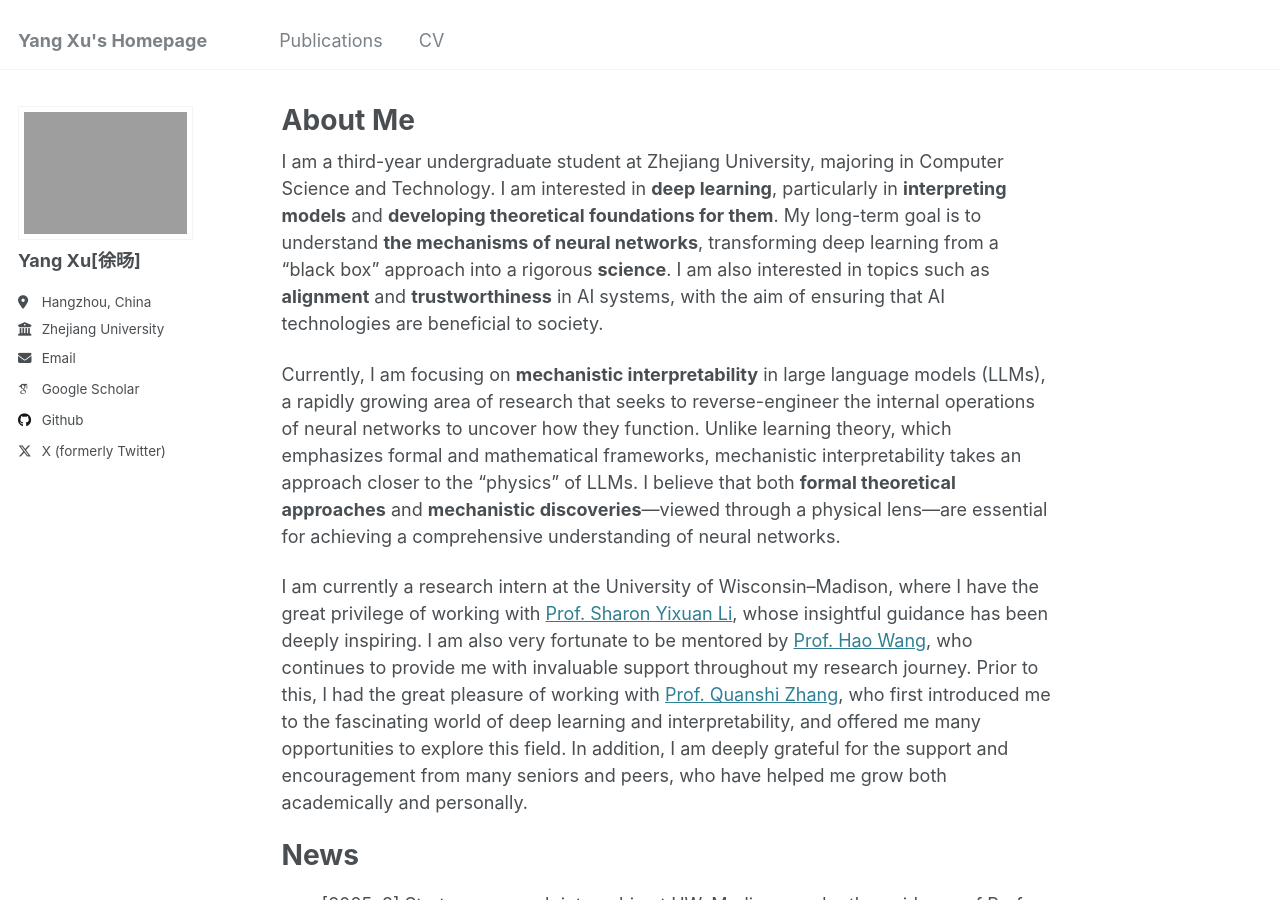
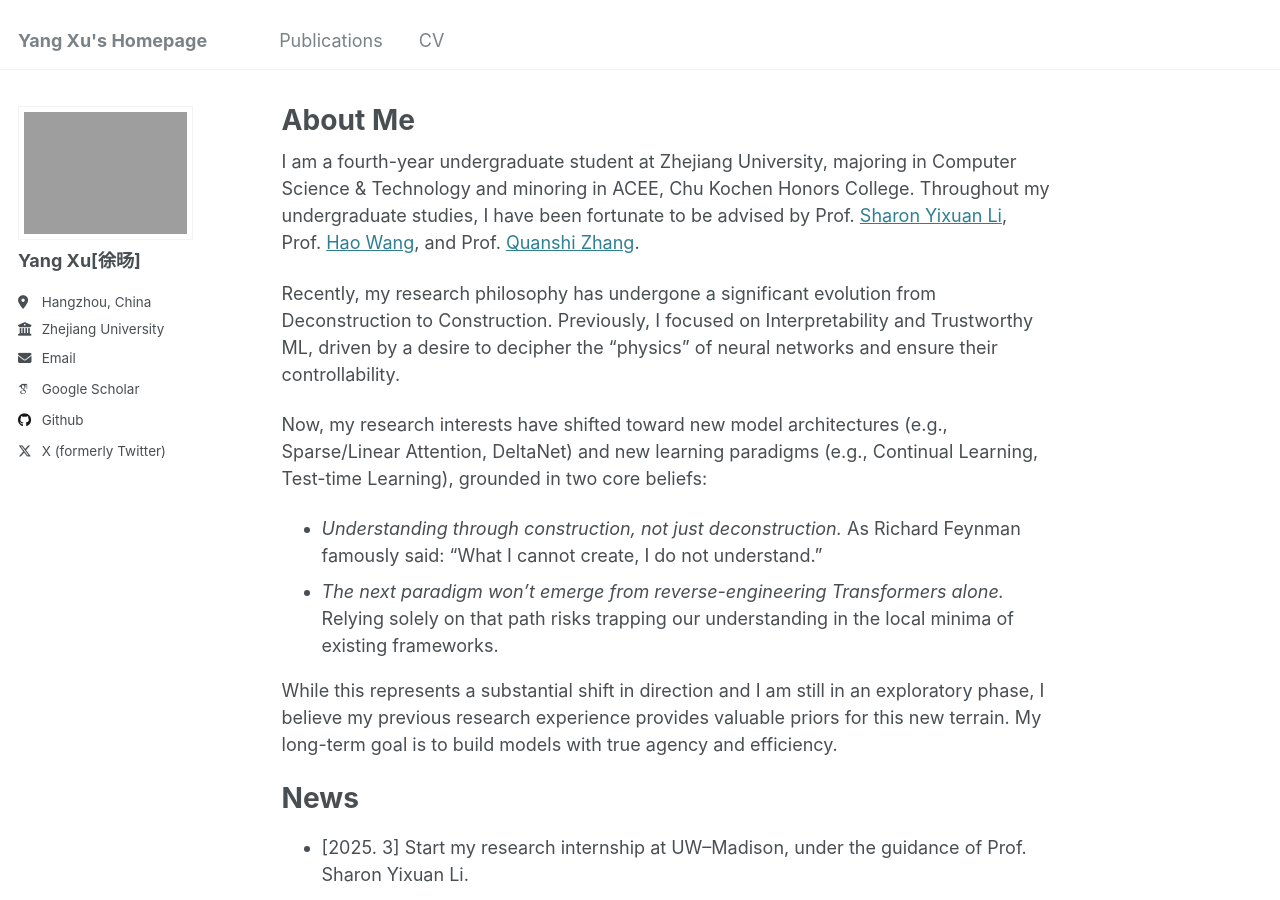
Before and after one commit to Superposition09m/Superposition09m.github.io, a Jekyll site: the page built from _pages/about.md, in a window 1280 px wide and 900 px high. Built offline with Jekyll 4.4.1, drawn with Linux system fonts in a browser that asks for light colours; some web fonts are replaced.

Commit message:
update re-interest

```diff
--- a/_pages/about.md
+++ b/_pages/about.md
@@ -8,11 +8,16 @@ redirect_from:
 ---
 <meta name="google-site-verification" content="3jHCvvjjHd8hV4pVSWJ0hARkGtHqr54KgdCJ_YRbXQo" />
 
-I am a third-year undergraduate student at Zhejiang University, majoring in Computer Science and Technology. I am interested in **deep learning**, particularly in **interpreting models** and **developing theoretical foundations for them**. My long-term goal is to understand **the mechanisms of neural networks**, transforming deep learning from a "black box" approach into a rigorous **science**. I am also interested in topics such as **alignment** and **trustworthiness** in AI systems, with the aim of ensuring that AI technologies are beneficial to society.
+I am a fourth-year undergraduate student at Zhejiang University, majoring in Computer Science & Technology and minoring in ACEE, Chu Kochen Honors College. Throughout my undergraduate studies, I have been fortunate to be advised by Prof. [Sharon Yixuan Li](https://pages.cs.wisc.edu/~sharonli/index.html), Prof. [Hao Wang](http://www.wanghao.in/), and Prof. [Quanshi Zhang](http://qszhang.com/).
 
-Currently, I am focusing on **mechanistic interpretability** in large language models (LLMs), a rapidly growing area of research that seeks to reverse-engineer the internal operations of neural networks to uncover how they function. Unlike learning theory, which emphasizes formal and mathematical frameworks, mechanistic interpretability takes an approach closer to the "physics" of LLMs. I believe that both **formal theoretical approaches** and **mechanistic discoveries**—viewed through a physical lens—are essential for achieving a comprehensive understanding of neural networks.
+Recently, my research philosophy has undergone a significant evolution from Deconstruction to Construction. Previously, I focused on Interpretability and Trustworthy ML, driven by a desire to decipher the "physics" of neural networks and ensure their controllability.
 
-I am currently a research intern at the University of Wisconsin–Madison, where I have the great privilege of working with [Prof. Sharon Yixuan Li](https://pages.cs.wisc.edu/~sharonli/index.html), whose insightful guidance has been deeply inspiring. I am also very fortunate to be mentored by [Prof. Hao Wang](http://www.wanghao.in/), who continues to provide me with invaluable support throughout my research journey. Prior to this, I had the great pleasure of working with [Prof. Quanshi Zhang](http://qszhang.com/), who first introduced me to the fascinating world of deep learning and interpretability, and offered me many opportunities to explore this field. In addition, I am deeply grateful for the support and encouragement from many seniors and peers, who have helped me grow both academically and personally.
+Now, my research interests have shifted toward new model architectures (e.g., Sparse/Linear Attention, DeltaNet) and new learning paradigms (e.g., Continual Learning, Test-time Learning), grounded in two core beliefs:
+
+- *Understanding through construction, not just deconstruction.* As Richard Feynman famously said: "What I cannot create, I do not understand."
+- *The next paradigm won't emerge from reverse-engineering Transformers alone.* Relying solely on that path risks trapping our understanding in the local minima of existing frameworks.
+
+While this represents a substantial shift in direction and I am still in an exploratory phase, I believe my previous research experience provides valuable priors for this new terrain. My long-term goal is to build models with true agency and efficiency.
 
 News
 ======
```
